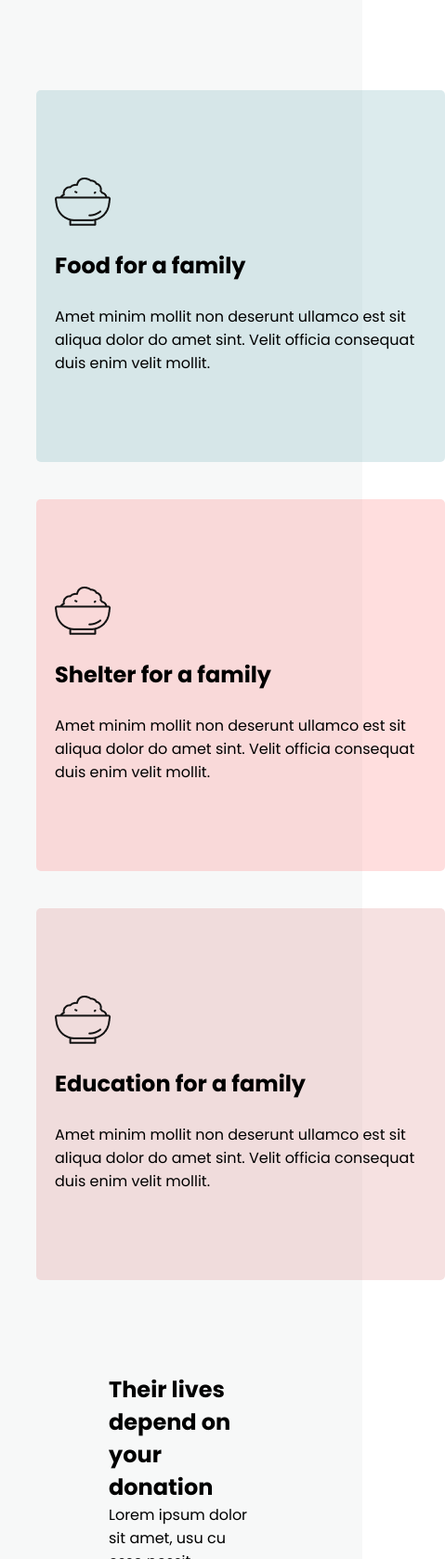
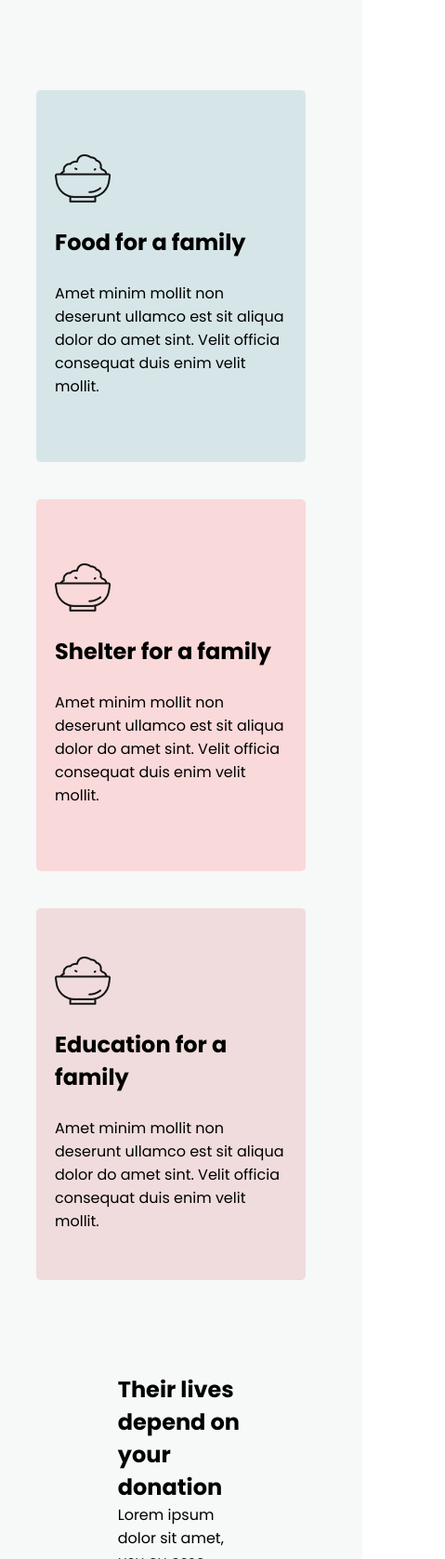
Before and after one commit to Ibtesum2/Donation-website, a plain HTML site: page index.html in a window 390 px wide. Shown: the part 2255-3932 px from the top of the page at 93% size, 479 px wide, since content can reach past the window. Drawn offline with Linux system fonts and the light colour scheme; a web font is replaced by a local one.

Commit message:
its done

```diff
--- a/css/style.css
+++ b/css/style.css
@@ -249,7 +249,7 @@ hr{
 }
 
 .donate-card1{
-    width: 40%;
+    width: 35%;
 
 
 }
@@ -363,7 +363,7 @@ hr{
 
     .donation-cards{
         flex-direction: column;
-        max-width: 100%
+
 
 
     }
@@ -399,14 +399,17 @@ hr{
 
     .card1{
         flex-direction: column;
+        width: 250px;
     }
 
     .card2{
         flex-direction: column;
+        width: 250px;
     }
 
     .card3{
         flex-direction: column;
+        width: 250px;
     }
 
 
```
